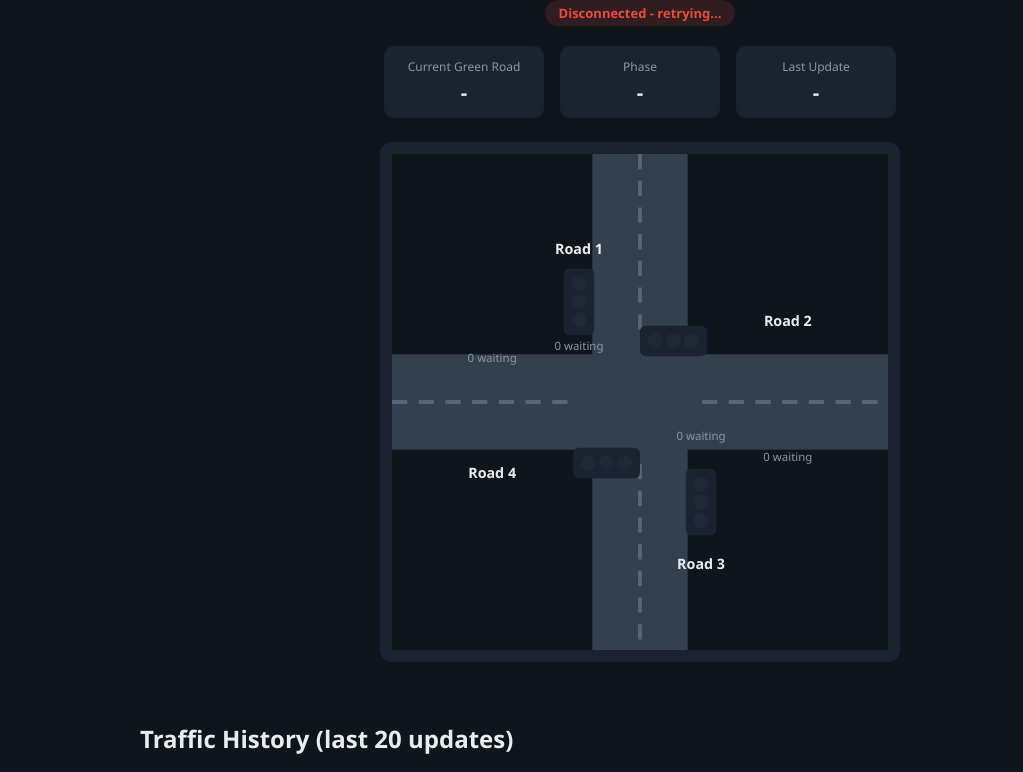
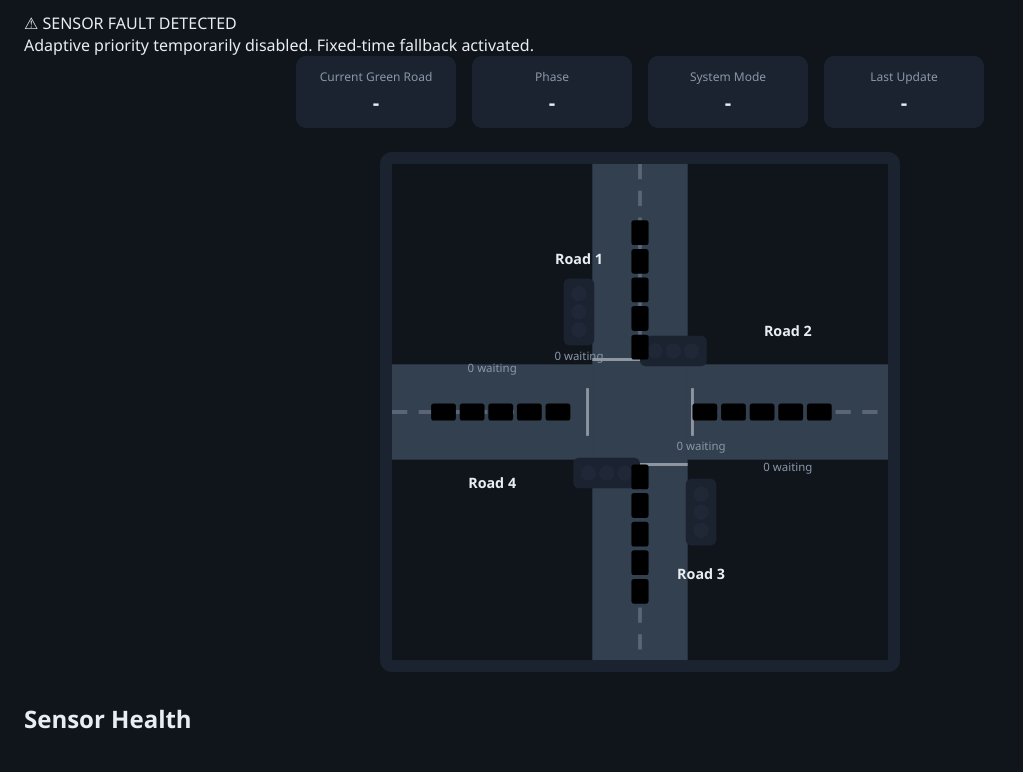
Before and after one commit to Chamu1434/traffic-signal-backend, a plain HTML site: page dashboard/index.html in a window 1280 px wide. Shown: the part 75-847 px from the top of the page, without its empty margins (0-1023 px from the left). Drawn offline with Linux system fonts and the light colour scheme; no server answers.

Commit message:
Update index.html

```diff
--- a/dashboard/index.html
+++ b/dashboard/index.html
@@ -8,8 +8,12 @@
 <body>
   <header>
     <h1>INTELLIGENT TRAFFIC MONITOR</h1>
-    <div id="connectionStatus" class="status disconnected">Connecting to broker...</div>
   </header>
+
+  <div id="faultBanner" class="fault-banner hidden">
+    ⚠ SENSOR FAULT DETECTED<br>
+    Adaptive priority temporarily disabled. Fixed-time fallback activated.
+  </div>
 
   <section id="summary">
     <div class="summary-box">
@@ -19,6 +23,10 @@
     <div class="summary-box">
       <span class="label">Phase</span>
       <span id="currentPhase" class="value">-</span>
+    </div>
+    <div class="summary-box">
+      <span class="label">System Mode</span>
+      <span id="systemMode" class="value">-</span>
     </div>
     <div class="summary-box">
       <span class="label">Last Update</span>
@@ -37,7 +45,15 @@
         <line x1="260" y1="0" x2="260" y2="195" />
         <line x1="260" y1="325" x2="260" y2="520" />
       </g>
+      <!-- stop lines -->
+      <g stroke="#e8edf3" stroke-width="3" opacity="0.5">
+        <line x1="210" y1="205" x2="260" y2="205" />
+        <line x1="315" y1="235" x2="315" y2="285" />
+        <line x1="260" y1="315" x2="310" y2="315" />
+        <line x1="205" y1="235" x2="205" y2="285" />
+      </g>
 
+      <!-- Traffic light poles (beside the road at each approach) -->
       <g id="light-road-0" transform="translate(196,120)">
         <rect x="-16" y="0" width="32" height="70" rx="6" fill="#1b2330" />
         <circle class="bulb red"    cx="0" cy="16" r="8" />
@@ -73,10 +89,52 @@
       </g>
       <text class="road-label" x="105" y="340" text-anchor="middle">Road 4</text>
       <text class="road-count" id="count-3" x="105" y="218" text-anchor="middle">0 waiting</text>
+
+      <!-- Road 1 queue: top approach, travels DOWN into the intersection -->
+      <rect class="car-icon dir-down" id="car-0-0" x="251" y="179" width="18" height="26" rx="3" style="animation-delay:0ms"/>
+      <rect class="car-icon dir-down" id="car-0-1" x="251" y="149" width="18" height="26" rx="3" style="animation-delay:150ms"/>
+      <rect class="car-icon dir-down" id="car-0-2" x="251" y="119" width="18" height="26" rx="3" style="animation-delay:300ms"/>
+      <rect class="car-icon dir-down" id="car-0-3" x="251" y="89"  width="18" height="26" rx="3" style="animation-delay:450ms"/>
+      <rect class="car-icon dir-down" id="car-0-4" x="251" y="59"  width="18" height="26" rx="3" style="animation-delay:600ms"/>
+      <text class="car-overflow" id="overflow-0" x="260" y="50" text-anchor="middle"></text>
+
+      <!-- Road 2 queue: right approach, travels LEFT into the intersection -->
+      <rect class="car-icon dir-left" id="car-1-0" x="315" y="251" width="26" height="18" rx="3" style="animation-delay:0ms"/>
+      <rect class="car-icon dir-left" id="car-1-1" x="345" y="251" width="26" height="18" rx="3" style="animation-delay:150ms"/>
+      <rect class="car-icon dir-left" id="car-1-2" x="375" y="251" width="26" height="18" rx="3" style="animation-delay:300ms"/>
+      <rect class="car-icon dir-left" id="car-1-3" x="405" y="251" width="26" height="18" rx="3" style="animation-delay:450ms"/>
+      <rect class="car-icon dir-left" id="car-1-4" x="435" y="251" width="26" height="18" rx="3" style="animation-delay:600ms"/>
+      <text class="car-overflow" id="overflow-1" x="470" y="264" text-anchor="middle"></text>
+
+      <!-- Road 3 queue: bottom approach, travels UP into the intersection -->
+      <rect class="car-icon dir-up" id="car-2-0" x="251" y="315" width="18" height="26" rx="3" style="animation-delay:0ms"/>
+      <rect class="car-icon dir-up" id="car-2-1" x="251" y="345" width="18" height="26" rx="3" style="animation-delay:150ms"/>
+      <rect class="car-icon dir-up" id="car-2-2" x="251" y="375" width="18" height="26" rx="3" style="animation-delay:300ms"/>
+      <rect class="car-icon dir-up" id="car-2-3" x="251" y="405" width="18" height="26" rx="3" style="animation-delay:450ms"/>
+      <rect class="car-icon dir-up" id="car-2-4" x="251" y="435" width="18" height="26" rx="3" style="animation-delay:600ms"/>
+      <text class="car-overflow" id="overflow-2" x="260" y="480" text-anchor="middle"></text>
+
+      <!-- Road 4 queue: left approach, travels RIGHT into the intersection -->
+      <rect class="car-icon dir-right" id="car-3-0" x="161" y="251" width="26" height="18" rx="3" style="animation-delay:0ms"/>
+      <rect class="car-icon dir-right" id="car-3-1" x="131" y="251" width="26" height="18" rx="3" style="animation-delay:150ms"/>
+      <rect class="car-icon dir-right" id="car-3-2" x="101" y="251" width="26" height="18" rx="3" style="animation-delay:300ms"/>
+      <rect class="car-icon dir-right" id="car-3-3" x="71"  y="251" width="26" height="18" rx="3" style="animation-delay:450ms"/>
+      <rect class="car-icon dir-right" id="car-3-4" x="41"  y="251" width="26" height="18" rx="3" style="animation-delay:600ms"/>
+      <text class="car-overflow" id="overflow-3" x="50" y="264" text-anchor="middle"></text>
     </svg>
   </section>
 
+  <section id="sensorHealth">
+    <h2>Sensor Health</h2>
+    <div id="sensorHealthGrid"></div>
+  </section>
+
   <main id="roadGrid"></main>
+
+  <section id="eventLog">
+    <h2>Event Log</h2>
+    <ul id="eventLogList"></ul>
+  </section>
 
   <section id="history">
     <h2>Traffic History (last 20 updates)</h2>
```
